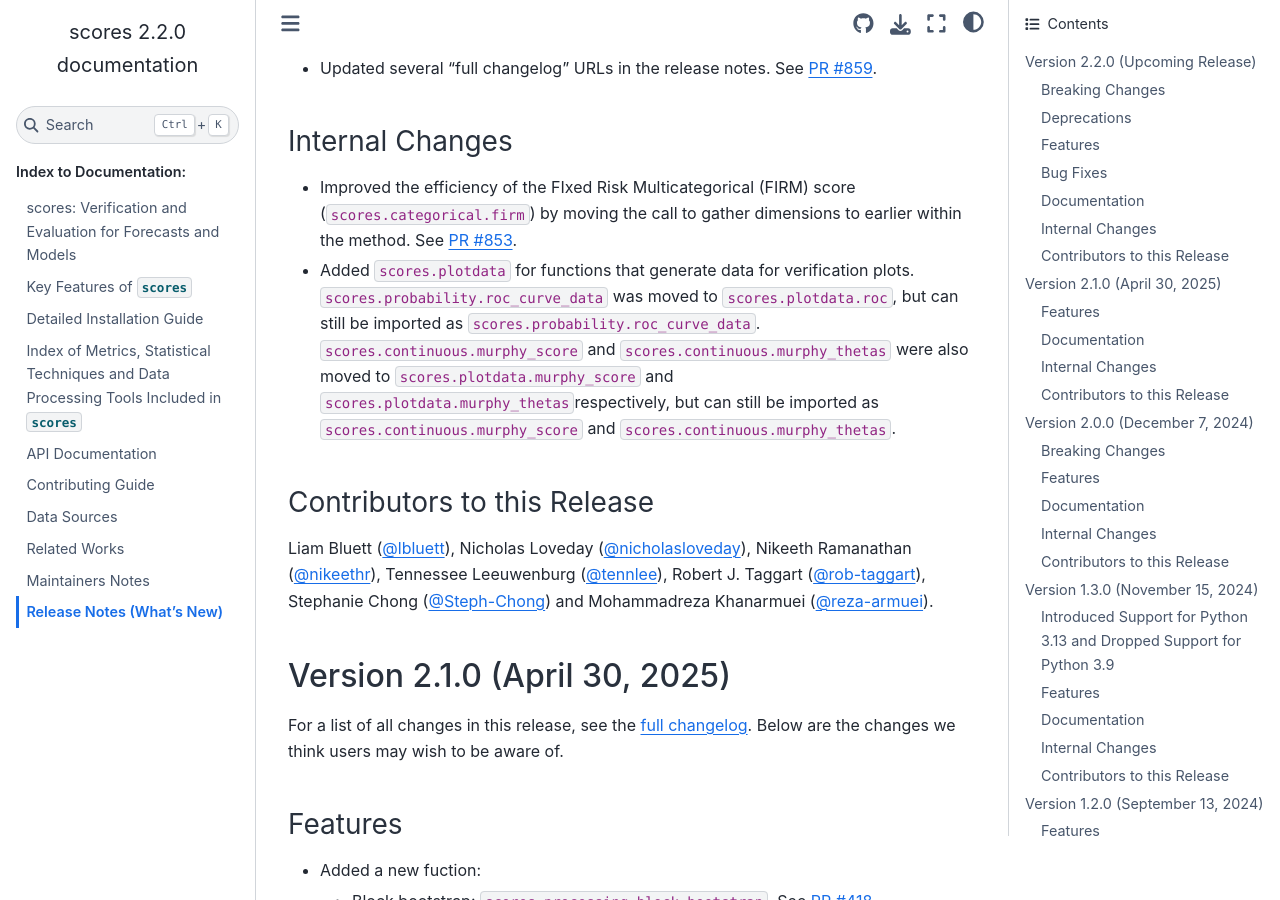
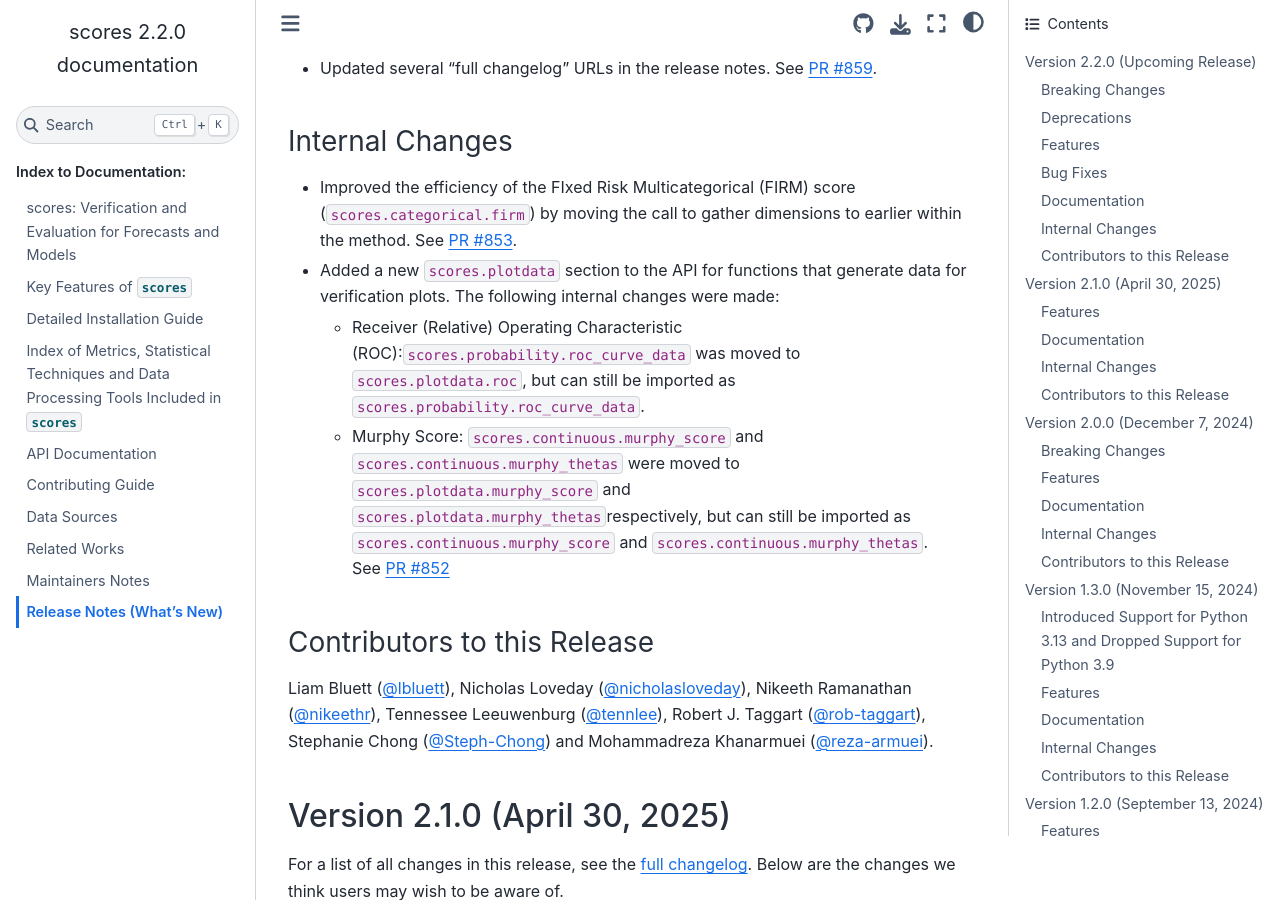
Before and after one commit to nci/scores, a Sphinx documentation site: the page built from docs/release_notes.md, in a window 1280 px wide and 900 px high, scrolled down 1265 px. Built offline with Sphinx 7.4.7 and the Sphinx Book theme 1.1.4, drawn with Linux system fonts in a browser that asks for light colours; pages that are not in the unit, such as notebooks, are missing from menus.

Commit message:
Update docs/release_notes.md
Co-authored-by: Stephanie Chong <168800785+Steph-Chong@users.noreply.github.com>
Signed-off-by: Tennessee Leeuwenburg <134973832+tennlee@users.noreply.github.com>

```diff
--- a/docs/release_notes.md
+++ b/docs/release_notes.md
@@ -35,7 +35,10 @@ Nil currently.
 ### Internal Changes
 
 - Improved the efficiency of the FIxed Risk Multicategorical (FIRM) score (`scores.categorical.firm`) by moving the call to gather dimensions to earlier within the method. See [PR #853](https://github.com/nci/scores/pull/853).
-- Added `scores.plotdata` for functions that generate data for verification plots. `scores.probability.roc_curve_data` was moved to `scores.plotdata.roc`, but can still be imported as `scores.probability.roc_curve_data`. `scores.continuous.murphy_score` and `scores.continuous.murphy_thetas` were also moved to `scores.plotdata.murphy_score` and `scores.plotdata.murphy_thetas`respectively, but can still be imported as `scores.continuous.murphy_score` and `scores.continuous.murphy_thetas`.
+- Added a new `scores.plotdata` section to the API for functions that generate data for verification plots. The following internal changes were made:
+	- Receiver (Relative) Operating Characteristic (ROC):`scores.probability.roc_curve_data` was moved to `scores.plotdata.roc`, but can still be imported as `scores.probability.roc_curve_data`.
+	- Murphy Score: `scores.continuous.murphy_score` and `scores.continuous.murphy_thetas` were moved to `scores.plotdata.murphy_score` and `scores.plotdata.murphy_thetas`respectively, but can still be imported as `scores.continuous.murphy_score` and `scores.continuous.murphy_thetas`.
+	See [PR #852](https://github.com/nci/scores/pull/852)
 
 ### Contributors to this Release
 
```
